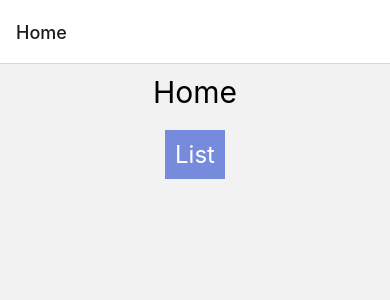
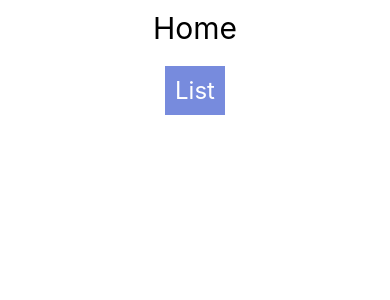
Before and after one commit to LeeSangHeon86/firstreactnative, a React Native app: screen /Home in a window 390 px wide. Shown: the top 300 px of the page. Built offline with nearby package versions, Linux system fonts and the light colour scheme.

Commit message:
20220314-2

```diff
--- a/navigations/Stack.js
+++ b/navigations/Stack.js
@@ -6,10 +6,21 @@ const Stack = createStackNavigator();
 
 const StackNav = () => {
   return (
-    <Stack.Navigator>
-      <Stack.Screen name="Home" component={Home} />
+    // <Stack.Navigator initialRouteName='Home'>
+    <Stack.Navigator
+      screenOptions={{ cardStyle: { backgroundColor: '#ffffff' } }}
+    >
+      <Stack.Screen
+        name="Home"
+        component={Home}
+        options={{ headerShown: false }}
+      />
       <Stack.Screen name="List" component={List} />
-      <Stack.Screen name="Chat" component={Chat} />
+      <Stack.Screen
+        name="Chat"
+        component={Chat}
+        options={{ headerTitle: 'chat screen' }}
+      />
     </Stack.Navigator>
   );
 };
--- a/screens/Chat.js
+++ b/screens/Chat.js
@@ -6,6 +6,7 @@ const Container = styled.View`
   flex: 1;
   align-items: center;
   justify-content: center;
+  background-color: #ffffff;
 `;
 
 const StyledText = styled.Text`
@@ -13,11 +14,18 @@ const StyledText = styled.Text`
   margin: 10px;
 `;
 
-const Chat = () => {
+const Chat = ({ navigation, route }) => {
   return (
     <Container>
-      <StyledText>Home</StyledText>
-      <Button title="Home" />
+      <StyledText>Chat</StyledText>
+      <StyledText>{route.params.id}</StyledText>
+      <StyledText>{route.params.name}</StyledText>
+      <Button
+        title="Home"
+        onPress={() => {
+          navigation.reset({ routes: [{ name: 'Home' }, { name: 'List' }] });
+        }}
+      />
     </Container>
   );
 };
--- a/screens/Home.js
+++ b/screens/Home.js
@@ -1,9 +1,15 @@
 import React from 'react';
 import styled from 'styled-components/native';
 import Button from '../components/Button';
+import { useSafeAreaInsets } from 'react-native-safe-area-context';
 
 const Container = styled.View`
   align-items: center;
+  background-color: #ffffff;
+  padding-top: ${({ insets: { top } }) => top}px;
+  padding-bottom: ${({ insets: { bottom } }) => bottom}px;
+  padding-right: ${({ insets: { right } }) => right}px;
+  padding-left: ${({ insets: { left } }) => left}px;
 `;
 
 const StyledText = styled.Text`
@@ -11,11 +17,18 @@ const StyledText = styled.Text`
   margin: 10px;
 `;
 
-const Home = () => {
+const Home = ({ navigation }) => {
+  const insets = useSafeAreaInsets();
+  console.log(insets);
   return (
-    <Container>
+    <Container insets={insets}>
       <StyledText>Home</StyledText>
-      <Button title="List"></Button>
+      <Button
+        title="List"
+        onPress={() => {
+          navigation.navigate('List');
+        }}
+      ></Button>
     </Container>
   );
 };
--- a/screens/List.js
+++ b/screens/List.js
@@ -6,6 +6,7 @@ const Container = styled.View`
   flex: 1;
   align-items: center;
   justify-content: center;
+  background-color: #ffffff;
 `;
 
 const StyledText = styled.Text`
@@ -19,12 +20,18 @@ const items = [
   { id: 3, name: 'react Navigation' },
 ];
 
-const List = () => {
+const List = ({ navigation }) => {
   return (
     <Container>
       <StyledText>Home</StyledText>
       {items.map(({ id, name }) => (
-        <Button key={id} title={name} />
+        <Button
+          key={id}
+          title={name}
+          onPress={() => {
+            navigation.navigate('Chat', { id, name });
+          }}
+        />
       ))}
     </Container>
   );
```
